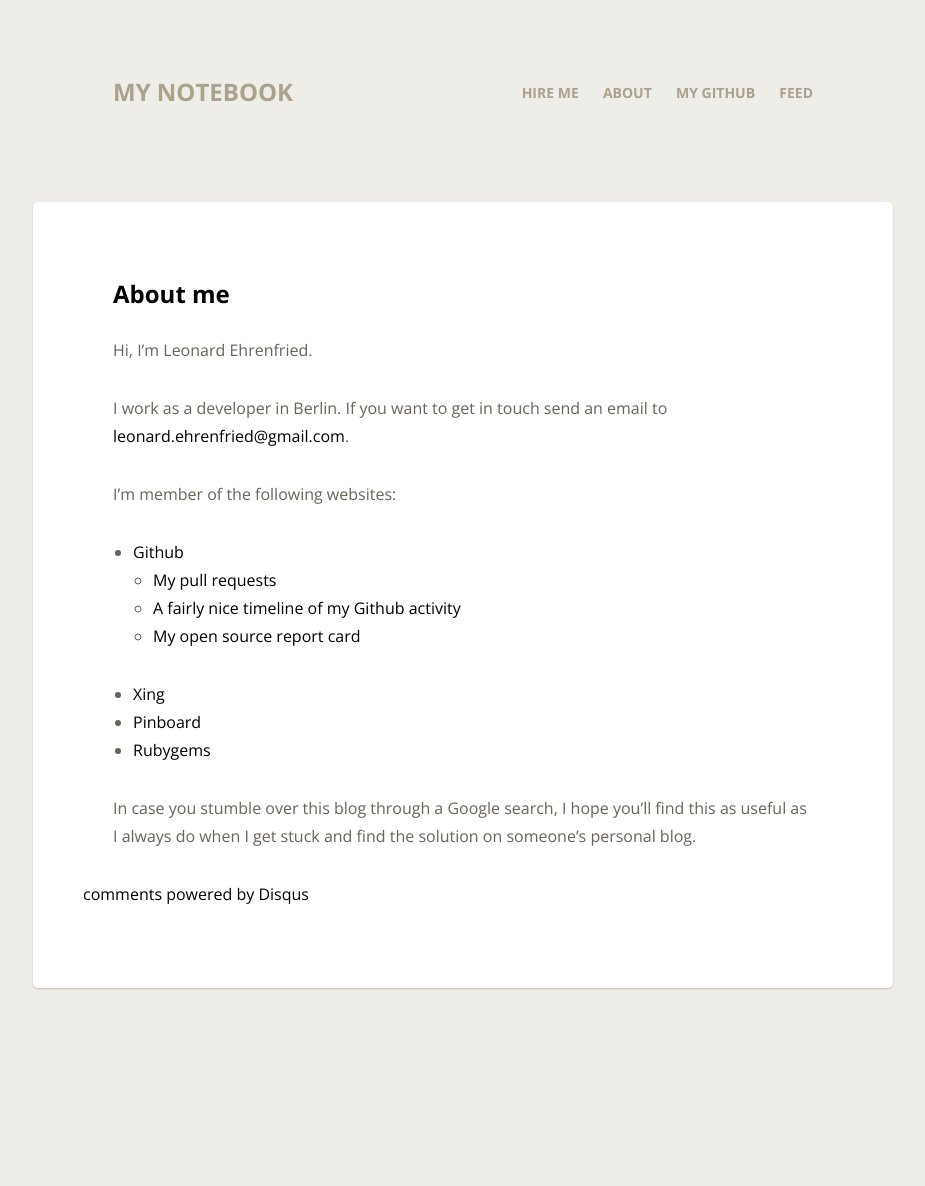
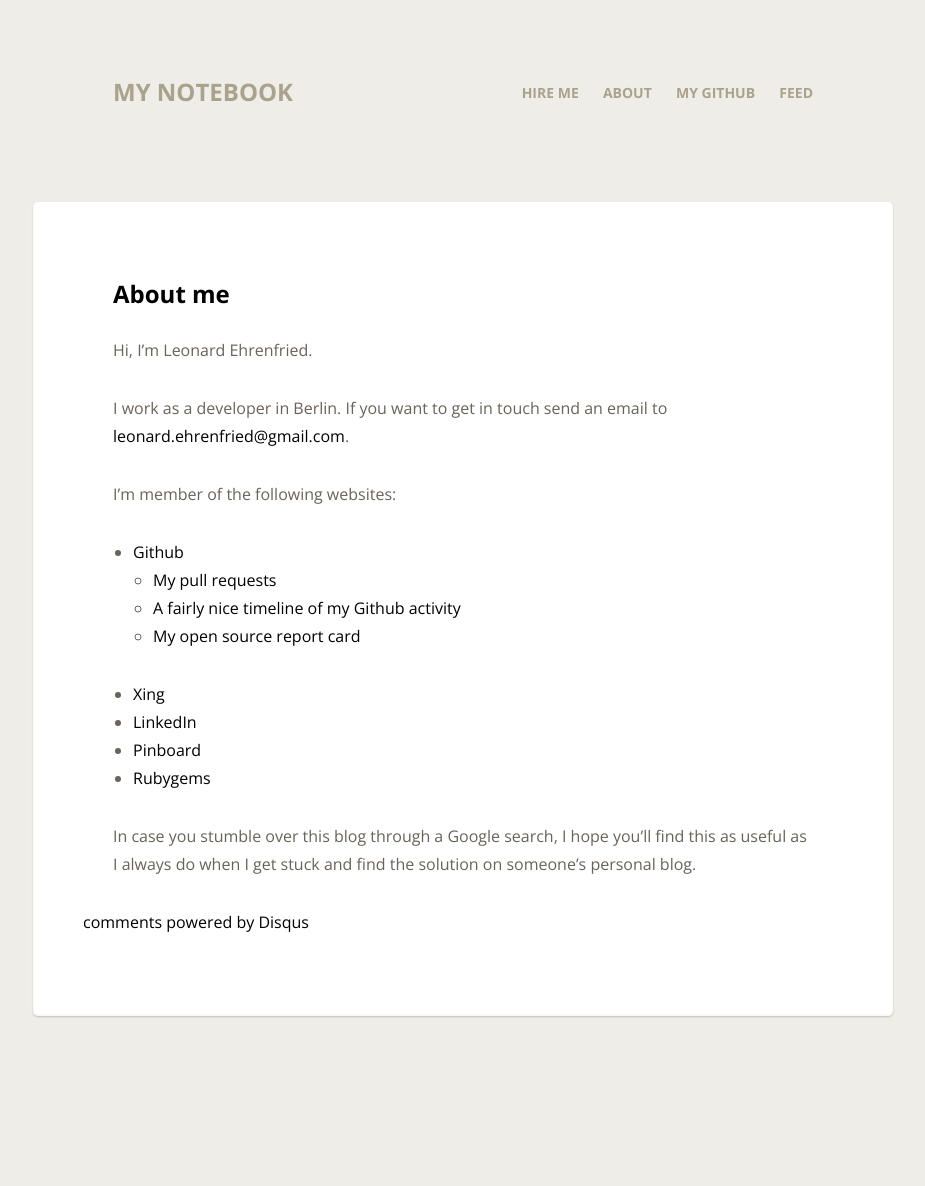
Before and after one commit to leonardehrenfried/blog, a Jekyll site: the page built from about.md, in a window 1280 px wide. Shown: the whole page, without its empty margins (177-1102 px from the left). Built offline with Jekyll 4.4.1, drawn with Linux system fonts in a browser that asks for light colours; Markdown is read by kramdown in place of the engine named in the settings; comment, search, counter and statistics services are not loaded; before the commit the page ends 1158 px from its top, so only the background shows below that.

Commit message:
Add LinkedIn

```diff
--- a/about.md
+++ b/about.md
@@ -20,6 +20,7 @@ I'm member of the following websites:
     - [A fairly nice timeline of my Github activity](http://zmoazeni.github.com/gitspective/#/timeline/lenniboy)
     - [My open source report card](http://osrc.dfm.io/lenniboy)
   - [Xing](https://www.xing.com/profile/Leonard_Ehrenfried)
+  - [LinkedIn](http://www.linkedin.com/pub/leonard-ehrenfried/82/b/615)
   - [Pinboard](http://pinboard.in/u:lenniboy)
   - [Rubygems](http://rubygems.org/profiles/lenniboy)
 
```
